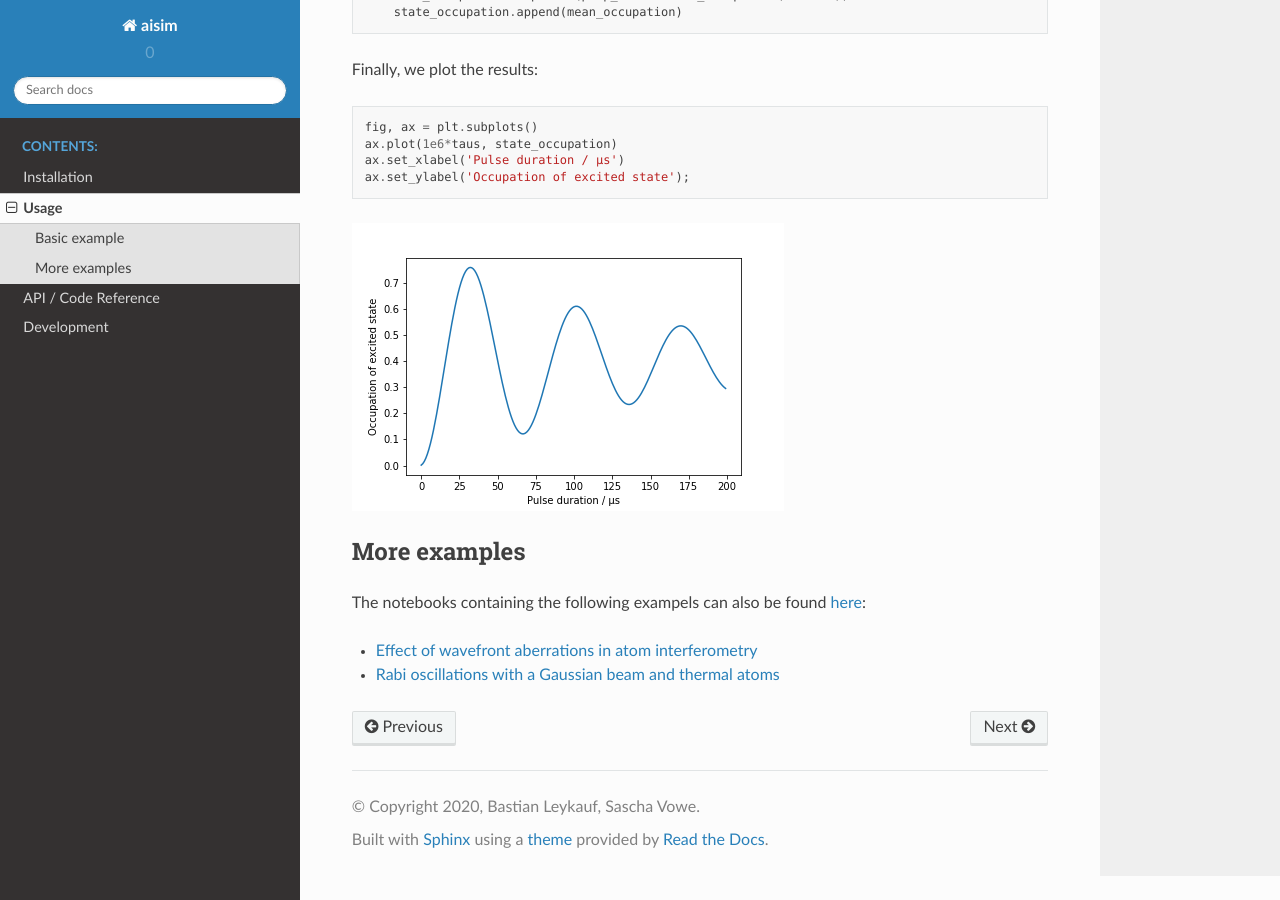
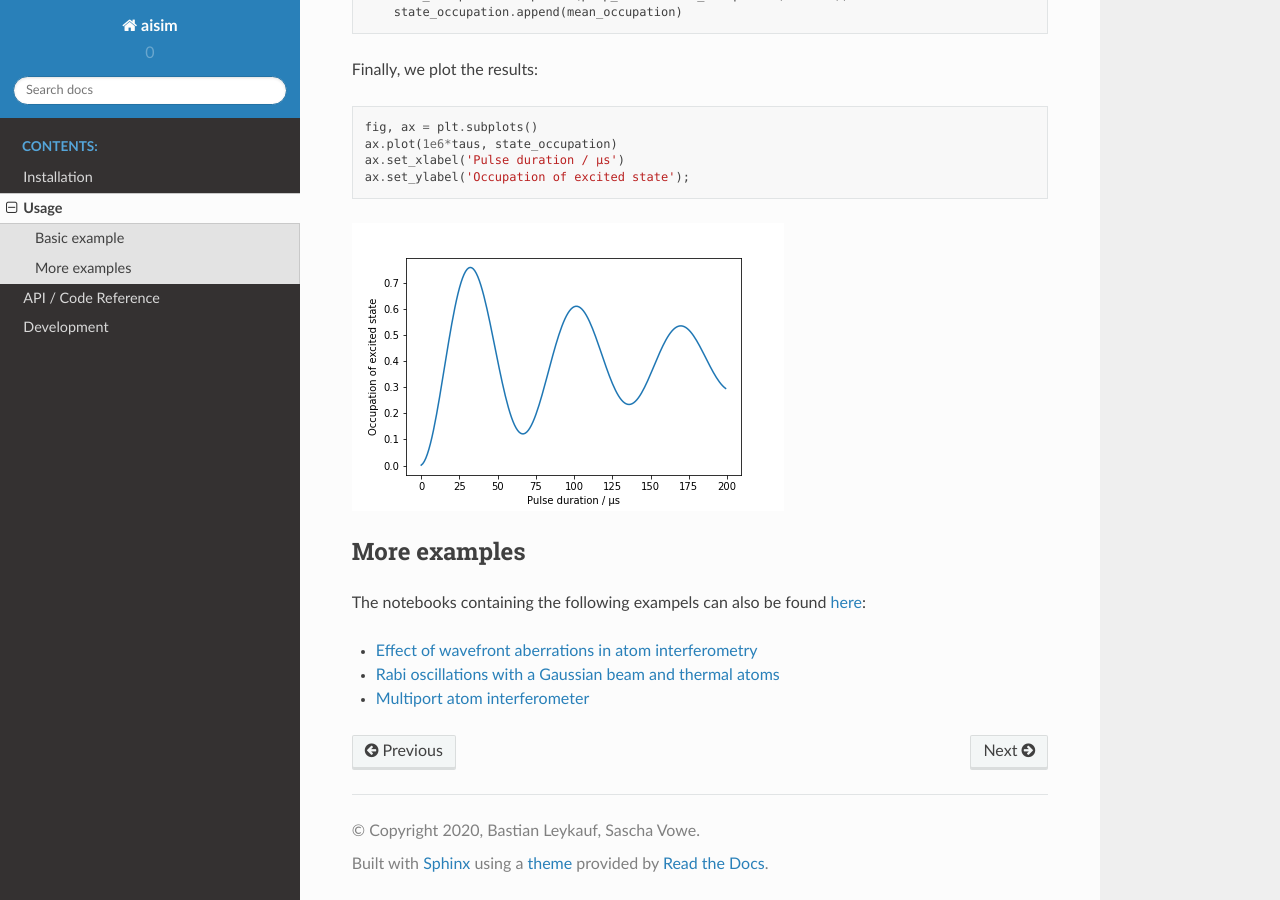
Before and after one commit to bleykauf/aisim, a Sphinx documentation site: the page built from docs/usage.rst, in a window 1280 px wide and 900 px high, scrolled down 1699 px. Built offline with Sphinx 7.4.7 and the Read the Docs theme 2.0.0, drawn with Linux system fonts in a browser that asks for light colours.

Commit message:
Add link to additional example.

```diff
--- a/docs/usage.rst
+++ b/docs/usage.rst
@@ -104,3 +104,4 @@ The notebooks containing the following exampels can also be found
 
 -  `Effect of wavefront aberrations in atom interferometry <examples/wavefront-aberrations.ipynb>`__
 -  `Rabi oscillations with a Gaussian beam and thermal atoms <examples/rabi-oscillations.ipynb>`__
+-  `Multiport atom interferometer <examples/multiport-ai.ipynb>`__
```
